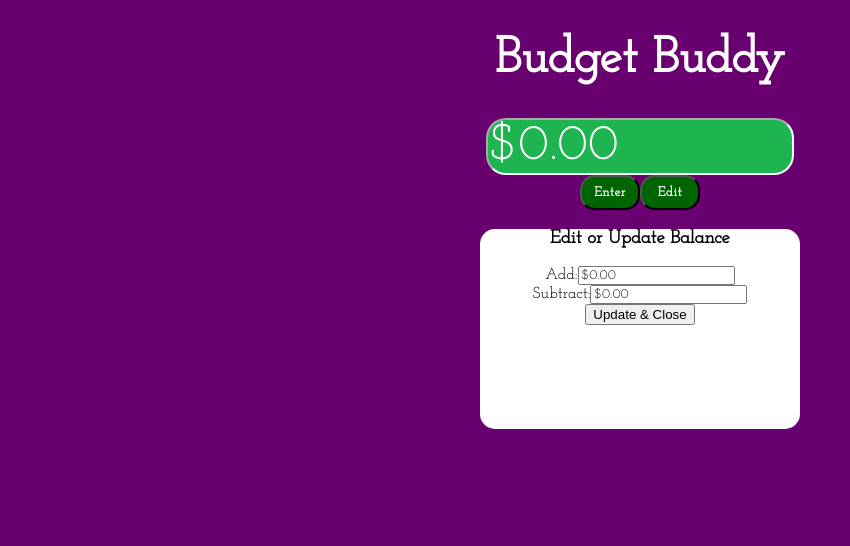
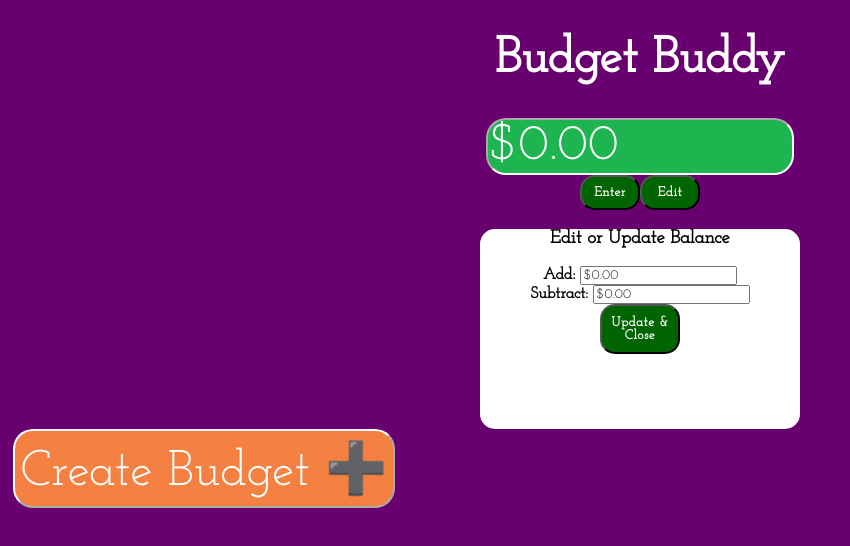
Before and after one commit to gauriramesh/budgetbuddy, a React (Create React App) app: page / in a window 1280 px wide. Both pictures are taken after a click on the button "Edit". Shown: the top 546 px of the page, without its empty margins (0-850 px from the left). Built offline with nearby package versions, Linux system fonts and the light colour scheme.

Commit message:
created category button

```diff
--- a/package.json
+++ b/package.json
@@ -3,6 +3,7 @@
   "version": "0.1.0",
   "private": true,
   "dependencies": {
+    "prop-types": "^15.5.10",
     "react": "^15.6.1",
     "react-dom": "^15.6.1"
   },
--- a/src/App.css
+++ b/src/App.css
@@ -51,6 +51,7 @@ h1 {
 .popup {
     border-color: black;
     font-family: 'Josefin Slab', serif;
+    font-weight: bold;
     background-color: white;
     text-align: center;
     height: 25vh;
@@ -61,8 +62,35 @@ h1 {
 
 .popup input {
     font-family: 'Josefin Slab', serif;
+    display: inline-block;
 }
 
 .popup input:focus {
     background-color: lightblue;
 }
+
+.updateClose {
+    background-color: darkgreen;
+    color: white;
+    font-family: 'Josefin Slab', serif;
+    font-weight: bold;
+    letter-spacing: 0.5px;
+    height: 50px;
+    width: 80px;
+    border-radius: 15px;
+    border-color: black;
+}
+
+.CategoryButton {
+    text-align: left;
+    padding-top: 1vh;
+    padding-bottom: 1vh;
+    font-family: 'Josefin Slab', serif;
+    font-size: 50px;
+    border-radius: 20px;
+    background-color: #f48042;
+    color: white;
+    border-color: white;
+    float: left;
+    margin-left: 1vw;
+}
--- a/src/App.js
+++ b/src/App.js
@@ -1,5 +1,7 @@
 import React, { Component } from 'react';
+import PropTypes from 'prop-types';
 import './App.css';
+import CategoryButton from './CategoryButton.js';
 
 class App extends Component {
   render() {
@@ -67,9 +69,6 @@ class OverallBalance extends Component {
         });
     }
 
-
-
-
     render() {
         return (
             <div className="App">
@@ -81,6 +80,7 @@ class OverallBalance extends Component {
                     {this.state.showPop ? <EditPopup updateOverallBalance={(e) => this.updateOverallBalance(e)}/> : null}
                     {/*Seems like potential opportunity for refactoring*/}
                 </form>
+                <CategoryButton/>
             </div>
         );
     }
@@ -92,18 +92,19 @@ function EditPopup(props) {
               <div className="popup">
                   <h3> Edit or Update Balance </h3>
                   <form>
-                      Add:
-                      <input id="add" defaultValue="$0.00"/> <br/>
-                      Subtract:
-                      <input id="subtract" defaultValue="$0.00"/> <br/>
-                      <button onClick={props.updateOverallBalance}> Update & Close </button>
+                      Add: <input id="add" name="Add" defaultValue="$0.00"/> <br/>
+                      Subtract: <input id="subtract" name="Subtract" defaultValue="$0.00"/> <br/>
+                      <button className="updateClose" onClick={props.updateOverallBalance}> Update & Close </button>
                   </form>
               </div>
           </div>
       );
 }
 
-
+EditPopup.propTypes = {
+    updateOverallBalance: PropTypes.func.isRequired
+    // {Need to test this: it says func is unresolved variable}
+}
 
 
 
--- /dev/null
+++ b/src/CategoryButton.js
@@ -0,0 +1,14 @@
+import React, { Component } from 'react';
+
+function CategoryButton(props) {
+        return (
+            <div>
+                <button className="CategoryButton">
+                    Create Budget &#10133;
+                </button>
+            </div>
+        );
+
+}
+
+export default CategoryButton;
```
